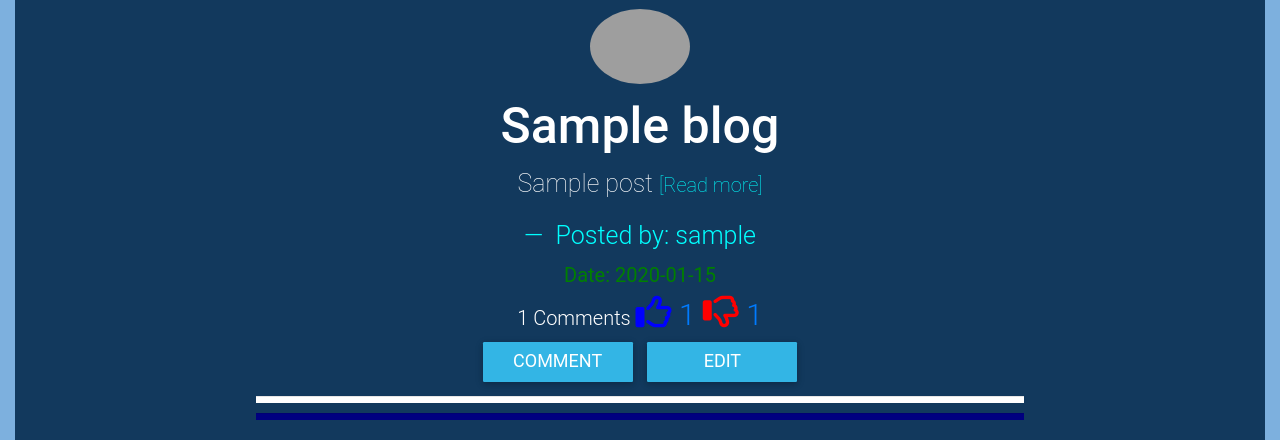
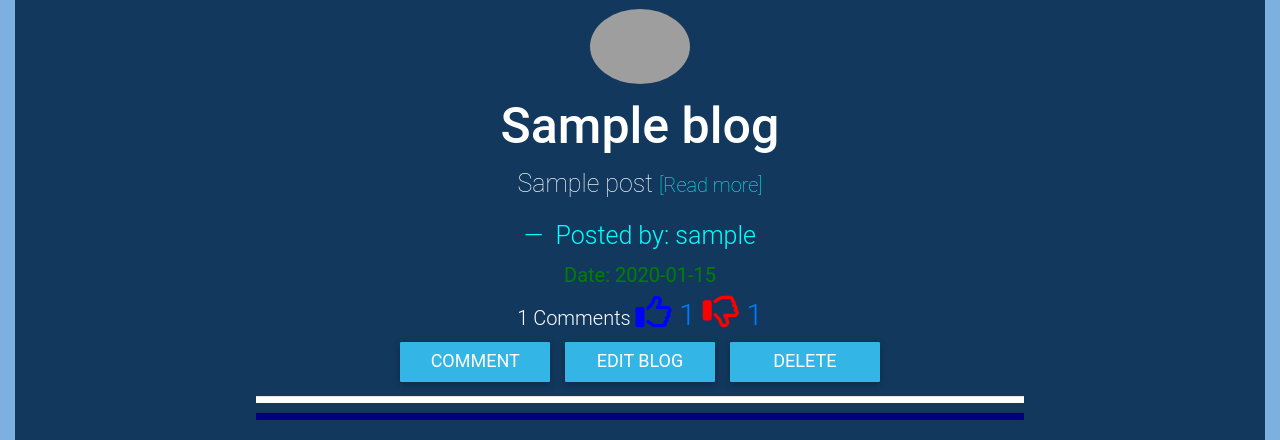
Before and after one commit to maureen-muriithi/Millennial-Blog, a Flask app: template app/templates/index.html in a window 1280 px wide. Shown: the part 768-1208 px from the top of the page. Run offline with Flask 2, Linux system fonts and the light colour scheme; the template is opened without the code that fills it: most values are stand-ins (such as "Sample title", 1, 10 or a date in 2020); parts of the project's set-up code (start-up, migrations or seed data) failed here and were passed over; some libraries are stand-ins or nearby versions; grey boxes are pictures that could not be loaded.

Commit message:
Update URL

```diff
--- a/app/templates/blog.html
+++ b/app/templates/blog.html
@@ -38,8 +38,7 @@
                     </span>
                </div>
                <a href="{{url_for('main.comment',blog_id = blog.id)}}" class="btn btn-info btn-xxl"> Comment</a>
-               <a href="{{url_for('main.blog', blog_id=blog.id)}}"  class="btn btn-info btn-xxl"> Edit Blog</a>
-
+               <a href="{{url_for('main.edit_blog', blog_id=blog.id)}}" class="btn btn-info btn-xxl"> Edit Blog</a>
                <a href="{{url_for('main.delete_blog', blog_id = blog.id)}}"  class="btn btn-danger btn-xxl"> Delete</a>
 
 
--- a/app/templates/macros.html
+++ b/app/templates/macros.html
@@ -39,7 +39,9 @@
                                     </div>
 
                                     <a href="{{url_for('main.comment',blog_id = blog.id)}}" class="btn btn-info btn-sm" style="height: 40px; width: 150px; font-size: 1.8rem;"> Comment</a>
-                                    <a href="{{url_for('main.edit_blog', blog_id=blog.id)}}"  class="btn btn-info btn-sm" style="height: 40px; width: 150px; font-size: 1.8rem;"> EDIT</a>
+                                    <a href="{{url_for('main.edit_blog', blog_id=blog.id)}}"  class="btn btn-info btn-sm" style="height: 40px; width: 150px; font-size: 1.8rem;"> EDIT BLOG</a>
+                                    <a href="{{url_for('main.delete_blog', blog_id = blog.id)}}" class="btn btn-info btn-sm" style="height: 40px; width: 150px; font-size: 1.8rem;"> DELETE</a>
+
 
                                     <br>
                                     <hr style="background-color: white; height: 6px;">
```
